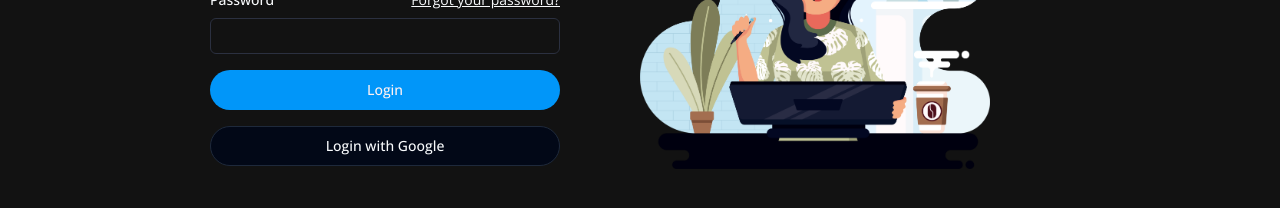
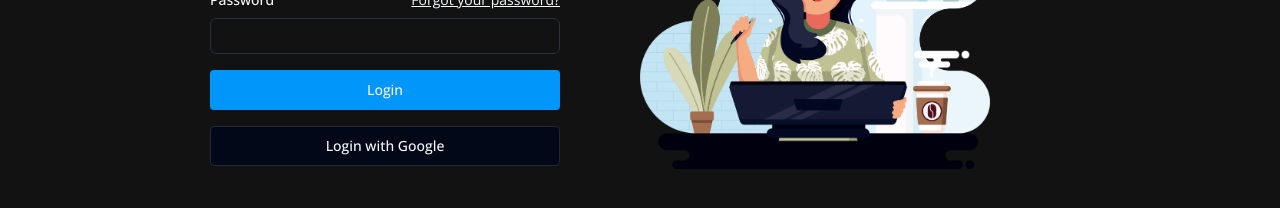
Before and after one commit to DEBargha2004/cgmeetup, a Next.js app: page /home in a window 1280 px wide. Shown: the part 437-645 px from the top of the page. Built offline with nearby package versions, Linux system fonts and the light colour scheme.

Commit message:
fix
border radius of button set to normal

```diff
--- a/src/app/home/page.tsx
+++ b/src/app/home/page.tsx
@@ -39,10 +39,10 @@ export default function Dashboard () {
               </div>
               <Input id='password' type='password' required />
             </div>
-            <Button type='submit' className='w-full'>
+            <Button type='submit' className='w-full rounded'>
               Login
             </Button>
-            <Button variant='outline' className='w-full'>
+            <Button variant='outline' className='w-full rounded'>
               Login with Google
             </Button>
           </div>
--- a/src/components/custom/gallery/image.tsx
+++ b/src/components/custom/gallery/image.tsx
@@ -75,7 +75,7 @@ export default function GalleryImage ({
           <h1 className='font-bold line-clamp-1'>{project.title}</h1>
           <div className='flex justify-start items-center gap-2'>
             <p className='w-1/2 truncate'>{project.user.username}</p>
-            {!project.user.is_plus_member ? (
+            {project.user.is_plus_member ? (
               <p className='bg-primary px-2 py-[2px] rounded-full text-xs'>
                 Pro
               </p>
```
